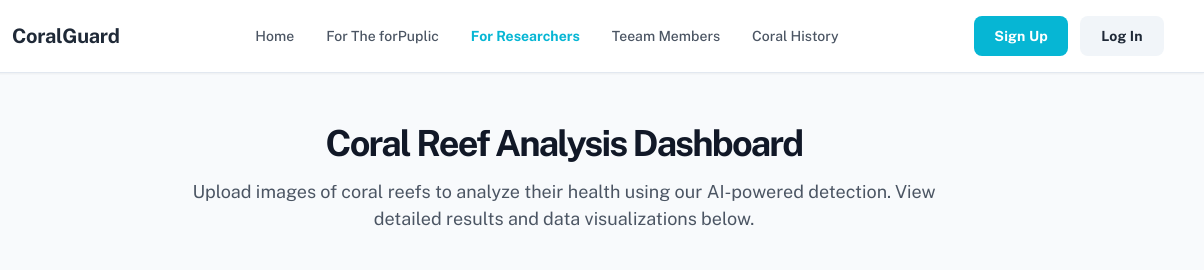
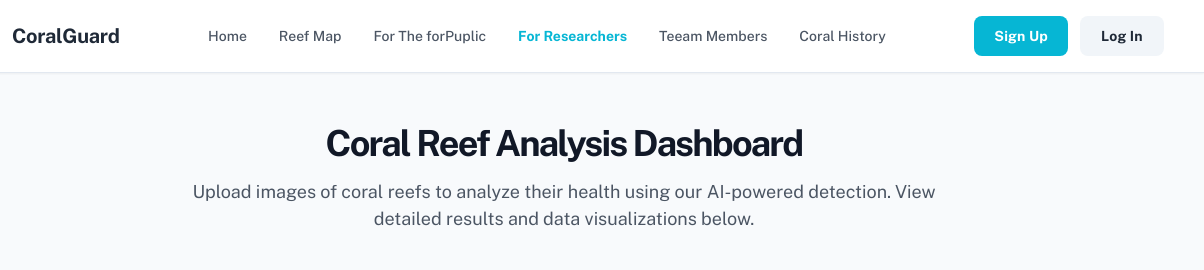
Before and after one commit to Ahmed22193/CoralGard-F, a plain HTML site: page src/pages/forResearch.html in a window 1280 px wide. Shown: the top 270 px of the page, 76-1280 px from the left. Drawn offline with nearby package versions, Linux system fonts and the light colour scheme.

Commit message:
update path

```diff
--- a/src/pages/forResearch.html
+++ b/src/pages/forResearch.html
@@ -279,6 +279,11 @@
               class="nav-link text-gray-600 hover:text-cyan-500 text-sm font-medium leading-normal"
               href="/#home"
               >Home</a
+            >
+            <a
+              class="nav-link text-gray-600 hover:text-cyan-500 text-sm font-medium leading-normal"
+              href="/src/pages/MAP.html"
+              > Reef Map</a
             >
             <a
               class="nav-link text-gray-600 hover:text-cyan-500 text-sm font-medium leading-normal"
```
Also changed, not shown: index.html (+2 -2 lines).
